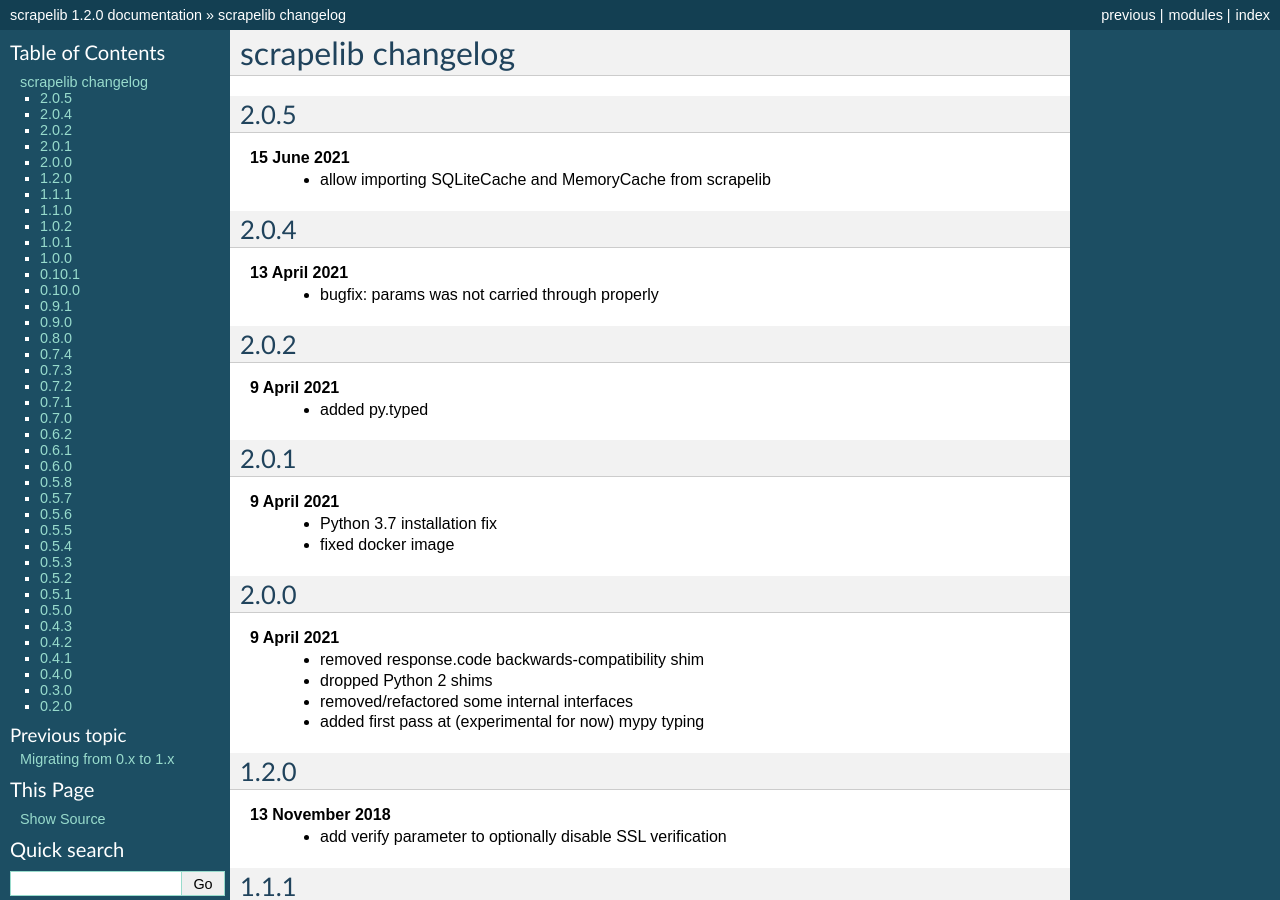
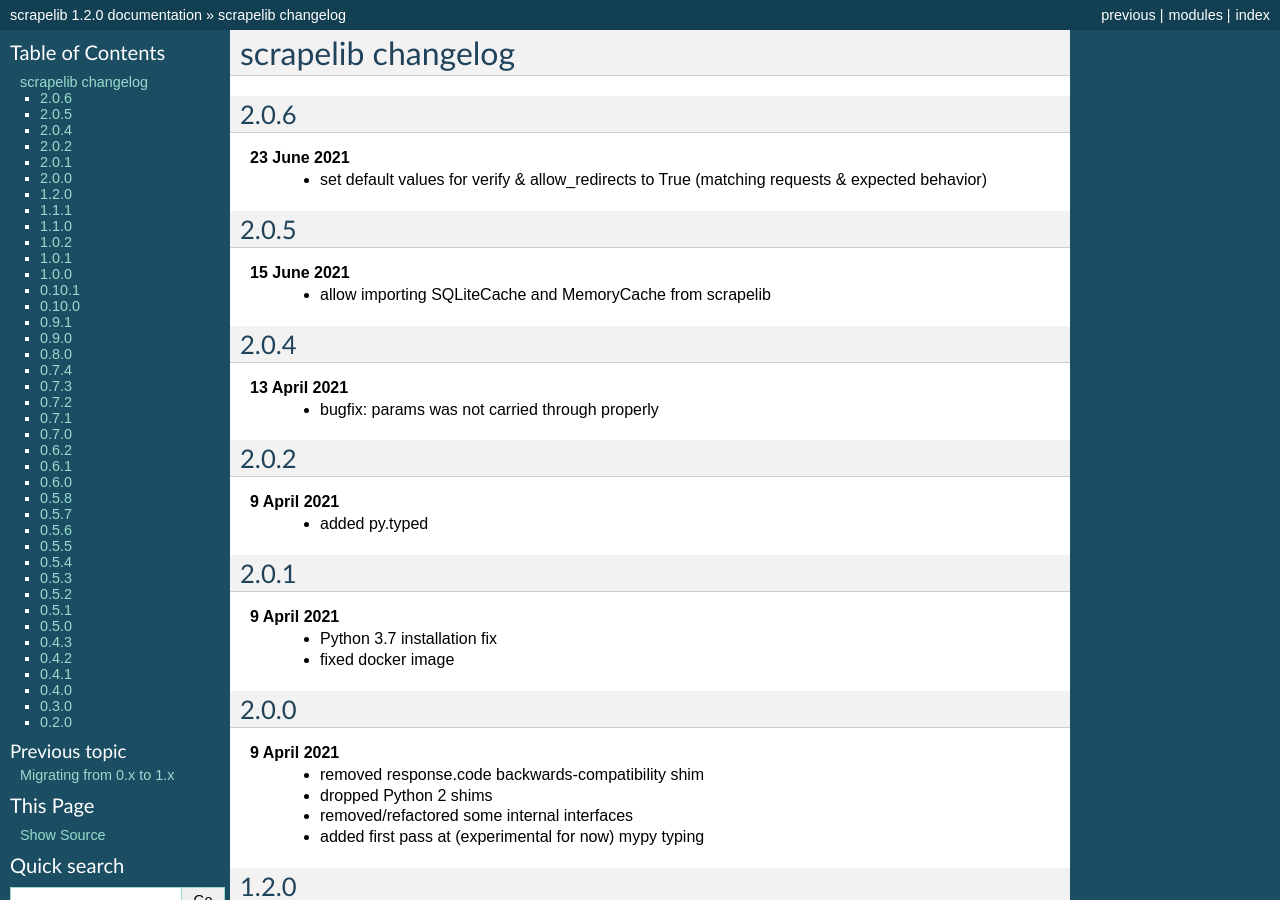
Before and after one commit to jamesturk/scrapelib, a Sphinx documentation site: the page built from docs/changelog.rst, in a window 1280 px wide and 900 px high. Built offline with Sphinx 7.4.7, drawn with Linux system fonts in a browser that asks for light colours.

Commit message:
2.0.6 changelog

```diff
--- a/docs/changelog.rst
+++ b/docs/changelog.rst
@@ -1,5 +1,11 @@
 scrapelib changelog
 ===================
+
+2.0.6
+-----
+**23 June 2021**
+    * set default values for verify & allow_redirects to True
+      (matching requests & expected behavior)
 
 2.0.5
 -----
```
